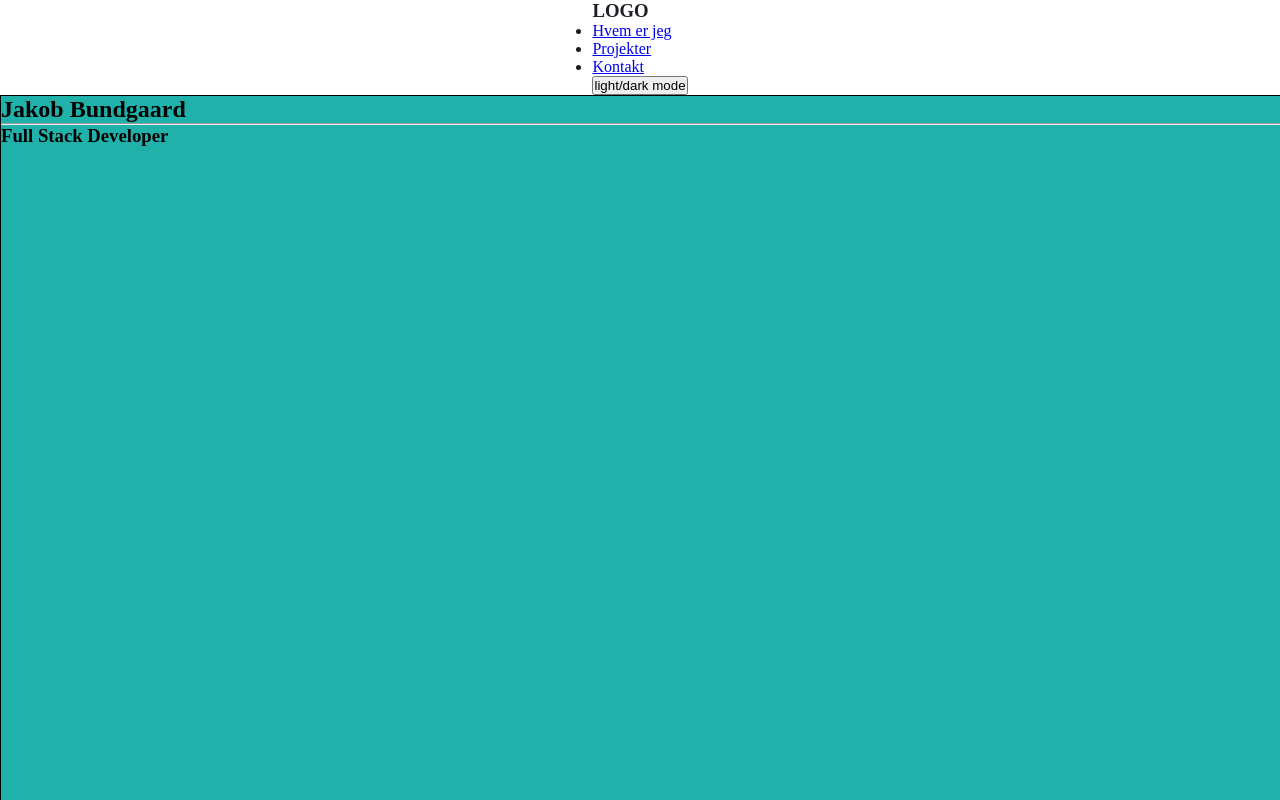
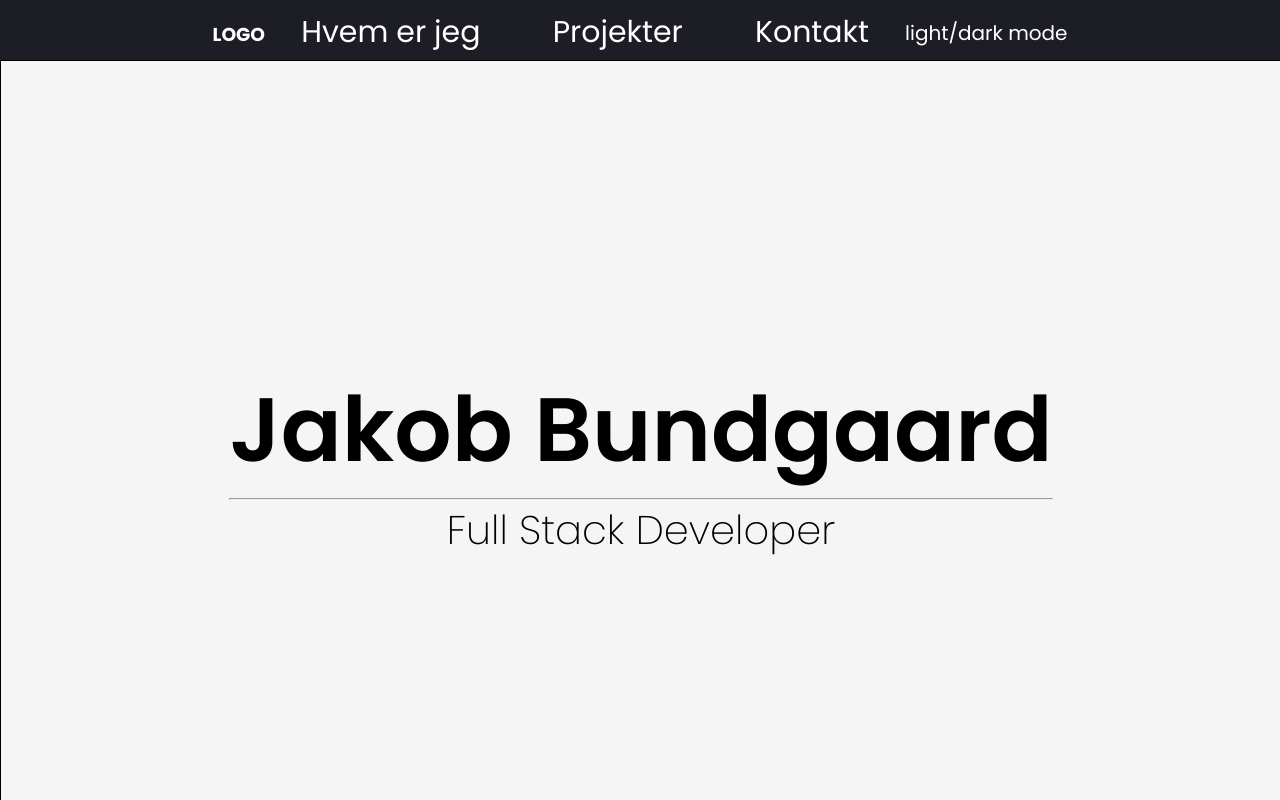
Before and after one commit to JakobBundgaard/my-portfolio, a plain HTML site: page index.html in a window 1280 px wide. Shown: the top 800 px of the page. Drawn offline with Linux system fonts and the light colour scheme.

Commit message:
Fonts added, styling begun

```diff
--- a/css/style.css
+++ b/css/style.css
@@ -1,17 +1,83 @@
+
+
 * {
+    font-family: 'Poppins', sans-serif;
     margin: 0;
     padding: 0;
+}
+
+header {
+    height: 60px;
+    background-color: #1c1d25;
+    justify-content: space-around;
 }
 
 nav {
     display: flex;
     justify-content: center;
     color: #1c1d25;
+    padding-top: 10px;
+    padding-bottom: 10px;
+}
+
+nav a {
+    text-decoration: none;
+    color: #fff;
+}
+
+nav ul {
+    display: flex;
+    list-style-type: none;
+    width: 50%;
+    justify-content: space-around;
+    font-size: 30px;
+}
+
+nav li {
+    text-decoration: none;
+}
+
+.logo {
+    color: #FFF;
+    margin-right: 0px;
+    padding-top: 10px;
+}
+
+.dark-light-btn {
+    background-color: transparent;
+    border: none;
+    font-size: 20px;
+    cursor: pointer;
+    color: #FFF;
 }
 
 section {
+    display: flex;
+    justify-content: center;
+    align-items: center;
     width: 100vw;
     height: 100vh;
-    background-color: #20B2AA;
+    background-color: #F5F5F5;
     border: 1px solid #000;
 }
+
+/* Hero Section */
+
+.hero-header {
+    font-weight: 600;
+    font-size: 90px;
+}
+
+.hero-subtext {
+    display: flex;
+    flex-direction: column;
+    align-items: center;
+    font-size: 40px;
+    font-weight: 200;
+}
+
+/* Project Section */
+
+.section-contact {
+
+}
--- a/index.html
+++ b/index.html
@@ -3,26 +3,32 @@
 <head>
     <meta charset="UTF-8">
     <meta name="viewport" content="width=device-width, initial-scale=1.0">
-    <title>Portfolio</title>
+    <title>Jakob Bundgaard</title>
     <link rel="stylesheet" href="css/style.css">
+    <link rel="preconnect" href="https://fonts.googleapis.com">
+    <link rel="preconnect" href="https://fonts.gstatic.com" crossorigin>
+    <link href="https://fonts.googleapis.com/css2?family=Poppins:wght@200;300;400;600;700;800&display=swap" rel="stylesheet">
+
 </head>
 <body>
     <header>
         <nav>
+            <h3 class="logo">LOGO</h3>
             <ul>
-                <h3>LOGO</h3>
                 <li><a href="#about">Hvem er jeg</a></li>
                 <li><a href="#projects">Projekter</a></li>
                 <li><a href="#contact">Kontakt</a></li>
-                <button>light/dark mode</button>
             </ul>
+            <button class="dark-light-btn">light/dark mode</button>
         </nav>
     </header>
     <main>
-        <section class="section-section" id="home">
-            <h2>Jakob Bundgaard</h2>
-            <hr>
-            <h3>Full Stack Developer</h3>
+        <section class="section-hero" id="home">
+            <article>
+                <h2 class="hero-header">Jakob Bundgaard</h2>
+                <hr>
+                <h3 class="hero-subtext">Full Stack Developer</h3>
+            </article>
         </section>
 
         <section class="section-about" id="about">
@@ -38,7 +44,10 @@
         </section>
 
         <section class="section-contact" id="contact">
-            <h2>Kontakt</h2>
+            <article>
+                <h2>Kontakt</h2>
+                <h3>jakobbundgaard@hotmail.com</h3>
+            </article>
         </section>
 
         <footer></footer>
```
